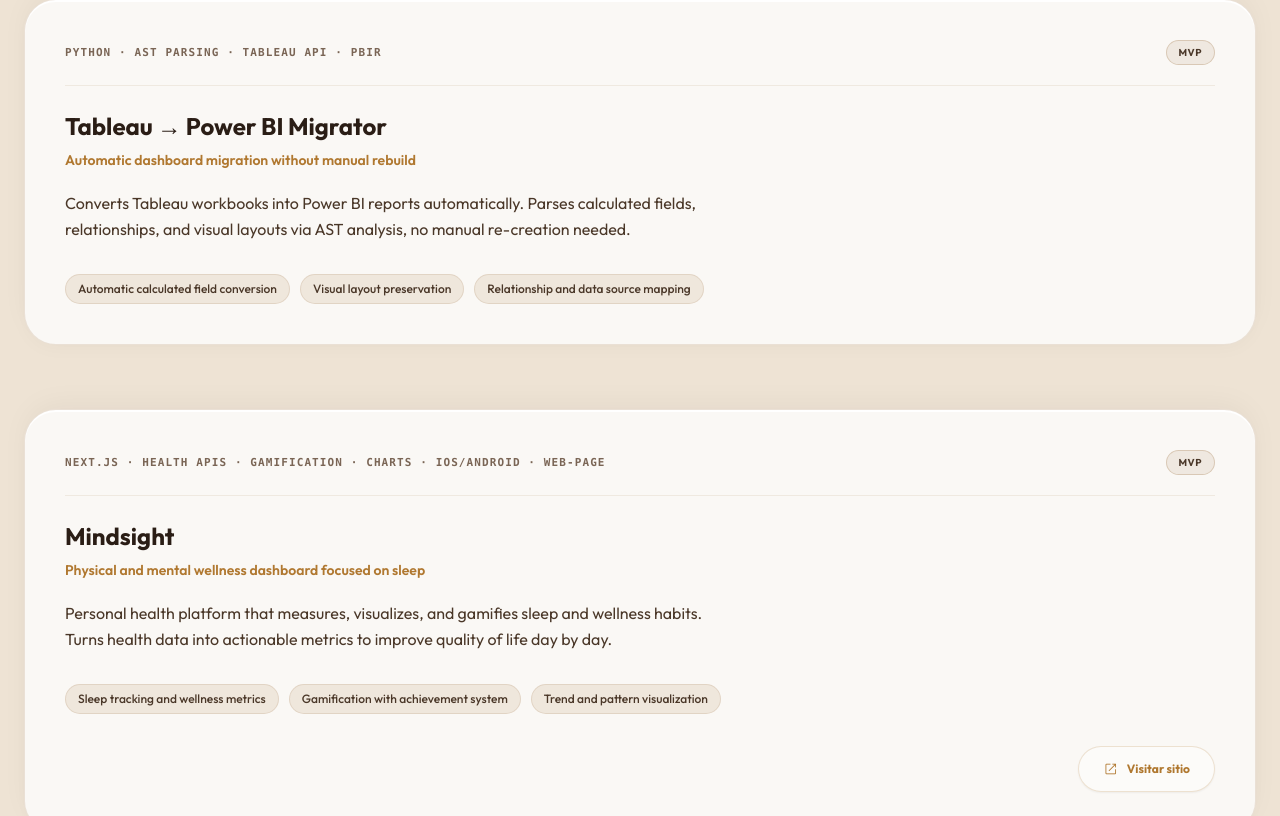
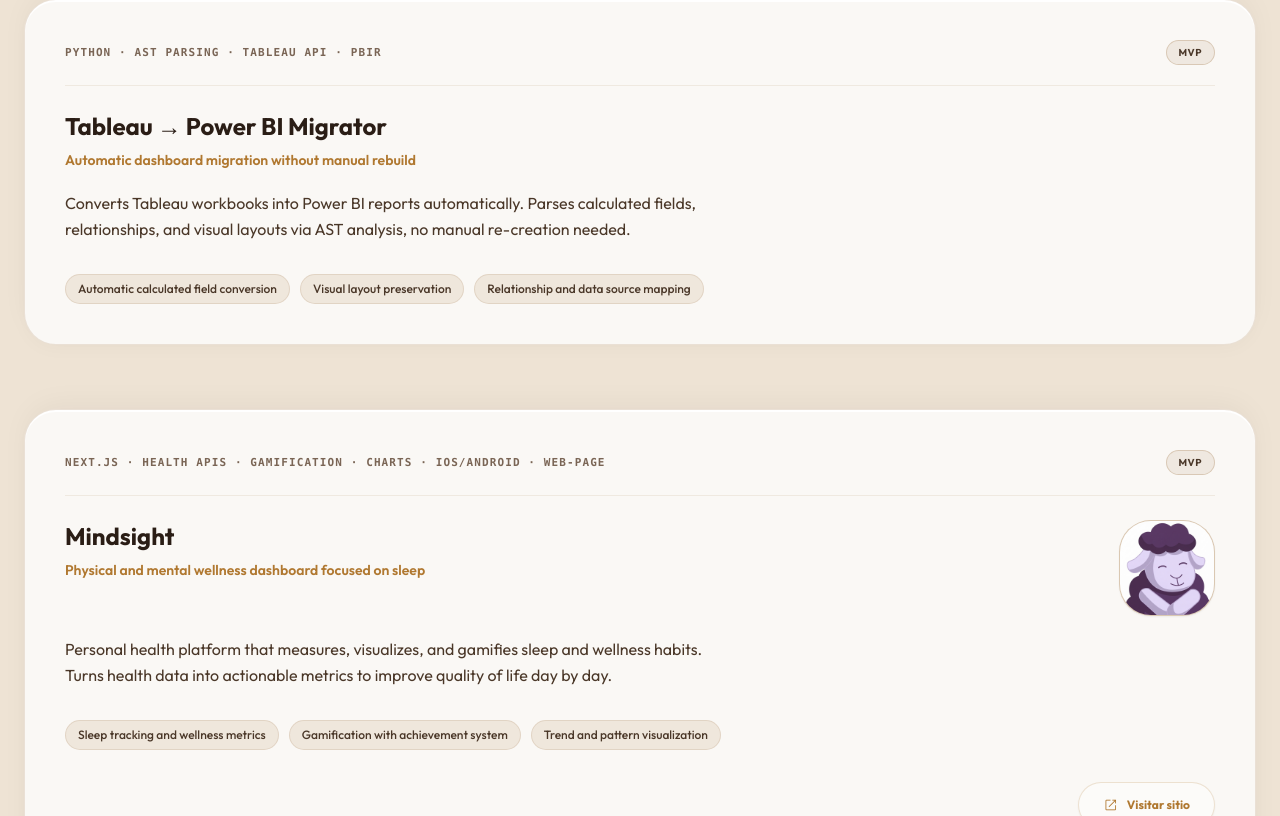
Before and after one commit to bolmer/MCH-Landing, a Next.js app: page / in a window 1280 px wide. Shown: the part 3919-4735 px from the top of the page. Built offline with nearby package versions, Linux system fonts and the light colour scheme; no server answers.

Commit message:
feat: integrar mascota Meendy en la tarjeta de Mindsight con rediseño premium

```diff
--- a/app/i18n/translations.ts
+++ b/app/i18n/translations.ts
@@ -19,6 +19,7 @@
 	techContext: string;
 	capabilities: string[];
 	link?: string;
+	image?: string;
 }
 
 export interface Translations {
@@ -237,6 +238,7 @@
 						"Visualización de tendencias y patrones",
 					],
 					link: "https://www.mindsight.cl/",
+					image: "/meendy.png",
 				},
 			],
 		},
@@ -428,6 +430,7 @@
 						"Trend and pattern visualization",
 					],
 					link: "https://www.mindsight.cl/",
+					image: "/meendy.png",
 				},
 			],
 		},
--- a/app/page.tsx
+++ b/app/page.tsx
@@ -458,6 +458,7 @@
 				</span>
 			</div>
 
+			<div className="flex items-start justify-between gap-6">
 				<div className="flex flex-col gap-2">
 					<h3 className="font-display text-2xl font-bold text-crust-dark">
 						{product.name}
@@ -465,6 +466,16 @@
 					<p className="text-sm font-semibold text-crust-golden">
 						{product.objective}
 					</p>
+				</div>
+				{product.image && (
+					<div className="relative h-20 w-20 flex-shrink-0 overflow-hidden rounded-2xl border border-crust-light/30 bg-crumb-2 shadow-sm transition-all group-hover:rotate-3 group-hover:scale-110 md:h-24 md:w-24">
+						<img
+							src={product.image}
+							alt={product.name}
+							className="h-full w-full object-cover"
+						/>
+					</div>
+				)}
 			</div>
 
 			<p className="mt-5 max-w-2xl text-base leading-relaxed text-crust-toasted">
```
Also changed, not shown: public/meendy.png (added). Lines whose indentation alone changed are shown as unchanged.
